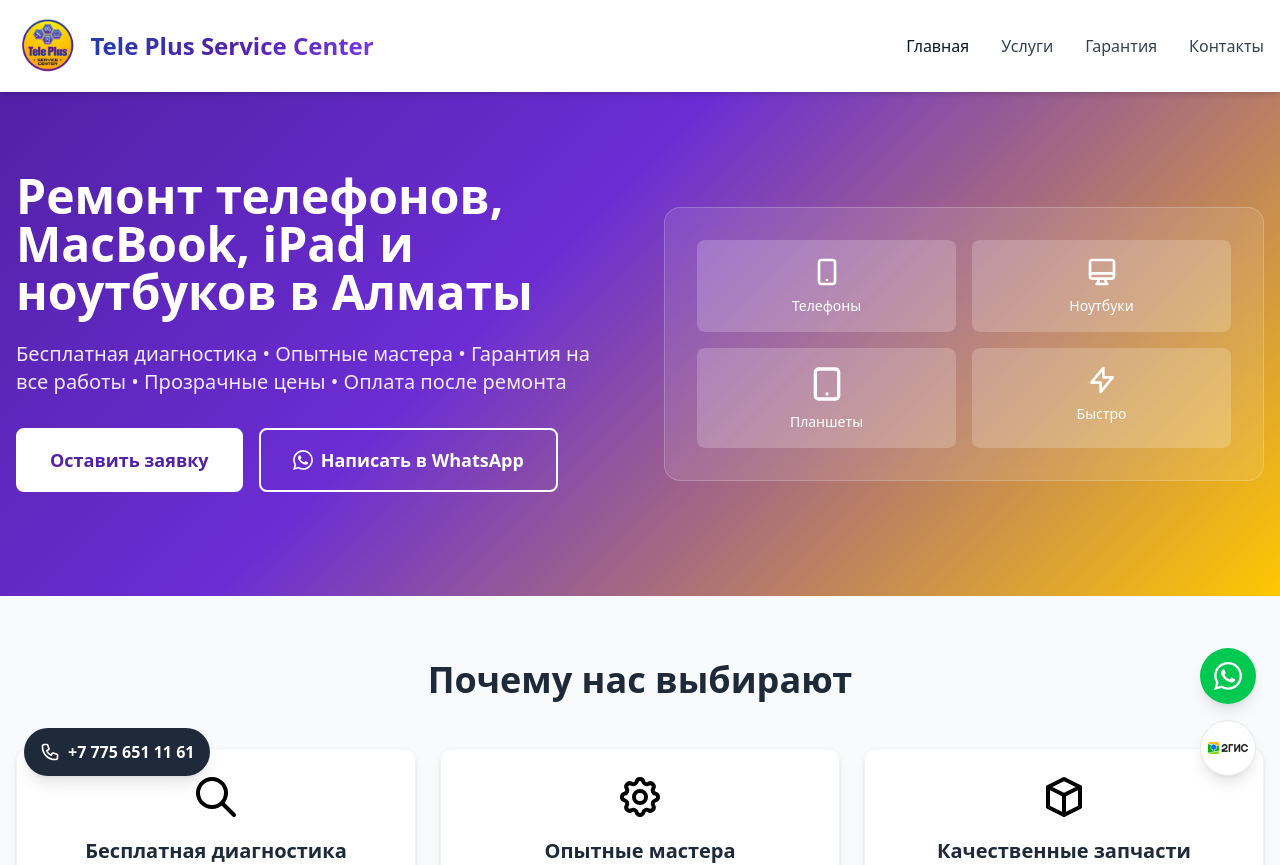
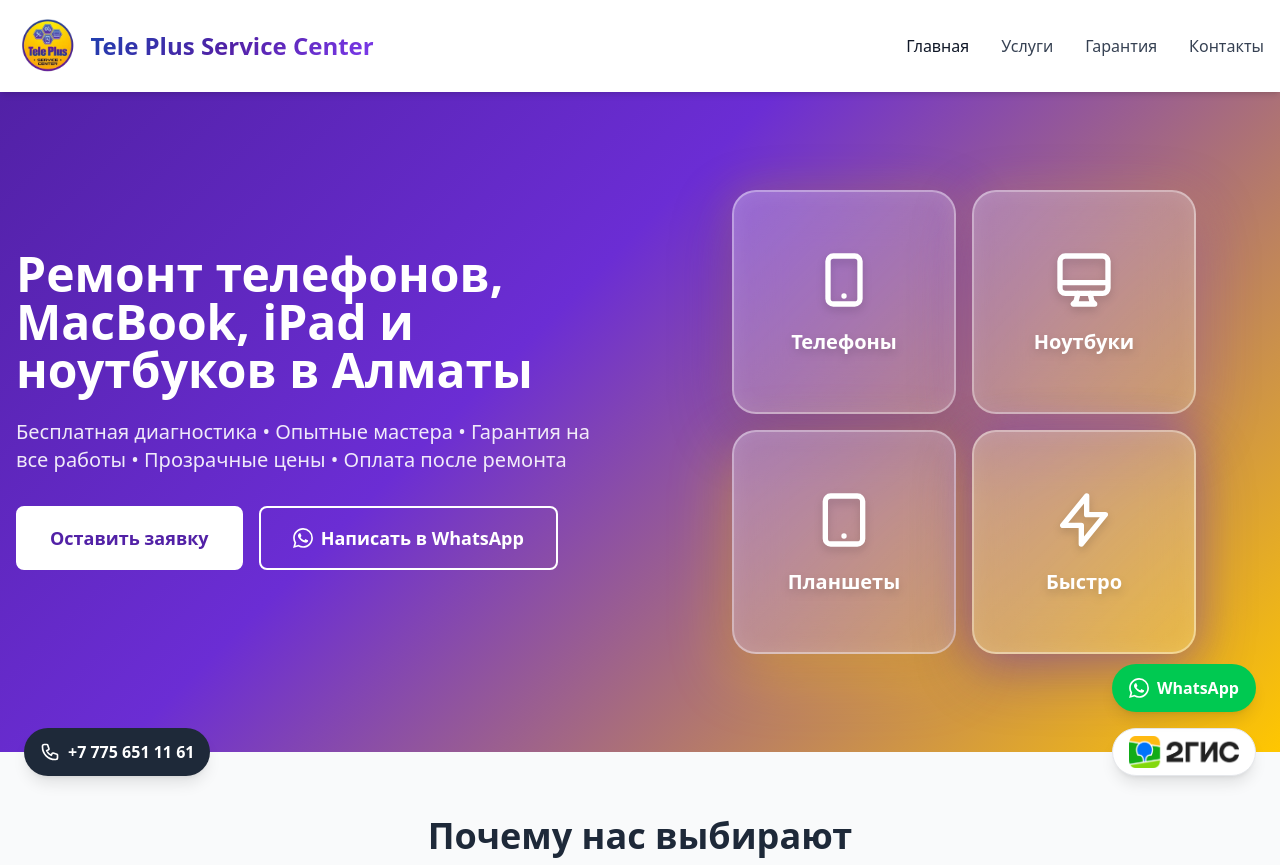
Before and after one commit to nurdsaga16/tele-plus-service, a Vue app: page / in a window 1280 px wide. Shown: the top 865 px of the page. Built offline with nearby package versions, Linux system fonts and the light colour scheme.

Commit message:
Improve hero section cards: reduce size, remove overlap, enhance animations

```diff
--- a/src/components/layout/FloatingActions.vue
+++ b/src/components/layout/FloatingActions.vue
@@ -20,12 +20,13 @@
     <div class="floating-wa-btn-wrapper relative">
       <button
         @click="showWaPopup = !showWaPopup"
-        class="floating-wa-btn-link w-12 h-12 md:w-14 md:h-14 bg-green-500 rounded-full flex items-center justify-center shadow-lg text-white"
+        class="floating-wa-btn-link w-12 h-12 md:w-32 lg:w-36 bg-green-500 rounded-full flex items-center justify-center gap-2 md:px-4 md:py-3 shadow-lg text-white font-semibold"
         aria-label="Написать в WhatsApp"
       >
-        <svg class="w-6 h-6 md:w-7 md:h-7" fill="currentColor" viewBox="0 0 24 24">
+        <svg class="w-6 h-6 md:w-5 md:h-5 flex-shrink-0" fill="currentColor" viewBox="0 0 24 24">
           <path d="M17.472 14.382c-.297-.149-1.758-.867-2.03-.967-.273-.099-.471-.148-.67.15-.197.297-.767.966-.94 1.164-.173.199-.347.223-.644.075-.297-.15-1.255-.463-2.39-1.475-.883-.788-1.48-1.761-1.653-2.059-.173-.297-.018-.458.13-.606.134-.133.298-.347.446-.52.149-.174.198-.298.298-.497.099-.198.05-.371-.025-.52-.075-.149-.669-1.612-.916-2.207-.242-.579-.487-.5-.669-.51-.173-.008-.371-.01-.57-.01-.198 0-.52.074-.792.372-.272.297-1.04 1.016-1.04 2.479 0 1.462 1.065 2.875 1.213 3.074.149.198 2.096 3.2 5.077 4.487.709.306 1.262.489 1.694.625.712.227 1.36.195 1.871.118.571-.085 1.758-.719 2.006-1.413.248-.694.248-1.289.173-1.413-.074-.124-.272-.198-.57-.347m-5.421 7.403h-.004a9.87 9.87 0 01-5.031-1.378l-.361-.214-3.741.982.998-3.648-.235-.374a9.86 9.86 0 01-1.51-5.26c.001-5.45 4.436-9.884 9.888-9.884 2.64 0 5.122 1.03 6.988 2.898a9.825 9.825 0 012.893 6.994c-.003 5.45-4.437 9.884-9.885 9.884m8.413-18.297A11.815 11.815 0 0012.05 0C5.495 0 .16 5.335.157 11.892c0 2.096.547 4.142 1.588 5.945L.057 24l6.305-1.654a11.882 11.882 0 005.683 1.448h.005c6.554 0 11.89-5.335 11.893-11.893a11.821 11.821 0 00-3.48-8.413Z"/>
         </svg>
+        <span class="hidden md:inline">WhatsApp</span>
       </button>
 
       <!-- WhatsApp Popup -->
@@ -68,13 +69,13 @@
 
     <!-- 2GIS Button -->
     <a
-      href="https://2gis.kz/almaty/search/Tele%20Plus%20Service"
+      href="https://2gis.kz/almaty/firm/70000001056369482"
       target="_blank"
       rel="noopener noreferrer"
-      class="w-12 h-12 md:w-14 md:h-14 bg-white rounded-full flex items-center justify-center shadow-lg border border-gray-200"
+      class="w-12 h-12 md:w-32 lg:w-36 bg-white rounded-full flex items-center justify-center md:px-4 md:py-3 shadow-lg border border-gray-200"
       aria-label="Открыть в 2GIS"
     >
-      <img :src="gisLogo" alt="2GIS" class="w-8 h-8 md:w-10 md:h-10 object-contain" />
+      <img :src="gisLogo" alt="2GIS" class="w-8 h-8 md:w-auto md:h-auto object-contain" />
     </a>
   </div>
 
--- a/src/views/HomeView.vue
+++ b/src/views/HomeView.vue
@@ -32,32 +32,74 @@
               </BaseButton>
             </div>
           </div>
-          <div class="hidden lg:block">
-            <div class="bg-white/10 backdrop-blur-sm rounded-2xl p-8 border border-white/20">
-              <div class="grid grid-cols-2 gap-4">
-                <div class="bg-white/20 rounded-lg p-4 text-center">
-                  <svg class="w-8 h-8 mx-auto mb-2 text-white" fill="none" stroke="currentColor" viewBox="0 0 24 24">
+          <div class="hidden lg:flex items-center justify-center relative h-[500px]">
+            <!-- Animated Cards Container -->
+            <div class="relative w-full h-full flex items-center justify-center">
+              <!-- Card 1: Телефоны -->
+              <div
+                ref="card1"
+                class="absolute w-56 h-56 rounded-3xl flex flex-col items-center justify-center"
+                :style="card1Style"
+                @mouseenter="handleMouseEnter(0)"
+                @mouseleave="handleMouseLeave(0)"
+                @mousemove="handleMouseMove($event, 0)"
+              >
+                <div class="backdrop-blur-xl rounded-3xl p-8 w-full h-full flex flex-col items-center justify-center border-2 border-white/40 shadow-2xl card-glow-1">
+                  <svg class="w-16 h-16 mb-4 text-white drop-shadow-lg" fill="none" stroke="currentColor" viewBox="0 0 24 24">
                     <path stroke-linecap="round" stroke-linejoin="round" stroke-width="2" d="M12 18h.01M8 21h8a2 2 0 002-2V5a2 2 0 00-2-2H8a2 2 0 00-2 2v14a2 2 0 002 2z"/>
                   </svg>
-                  <div class="text-sm text-white">Телефоны</div>
+                  <div class="text-xl font-bold text-white drop-shadow-lg">Телефоны</div>
                 </div>
-                <div class="bg-white/20 rounded-lg p-4 text-center">
-                  <svg class="w-8 h-8 mx-auto mb-2 text-white" fill="none" stroke="currentColor" viewBox="0 0 24 24">
+              </div>
+
+              <!-- Card 2: Ноутбуки -->
+              <div
+                ref="card2"
+                class="absolute w-56 h-56 rounded-3xl flex flex-col items-center justify-center z-10"
+                :style="card2Style"
+                @mouseenter="handleMouseEnter(1)"
+                @mouseleave="handleMouseLeave(1)"
+                @mousemove="handleMouseMove($event, 1)"
+              >
+                <div class="backdrop-blur-xl rounded-3xl p-8 w-full h-full flex flex-col items-center justify-center border-2 border-white/40 shadow-2xl card-glow-2">
+                  <svg class="w-16 h-16 mb-4 text-white drop-shadow-lg" fill="none" stroke="currentColor" viewBox="0 0 24 24">
                     <path stroke-linecap="round" stroke-linejoin="round" stroke-width="2" d="M9.75 17L9 20l-1 1h8l-1-1-.75-3M3 13h18M5 17h14a2 2 0 002-2V5a2 2 0 00-2-2H5a2 2 0 00-2 2v10a2 2 0 002 2z"/>
                   </svg>
-                  <div class="text-sm text-white">Ноутбуки</div>
+                  <div class="text-xl font-bold text-white drop-shadow-lg">Ноутбуки</div>
                 </div>
-                <div class="bg-white/20 rounded-lg p-4 text-center">
-                  <svg class="w-10 h-10 mx-auto mb-2 text-white" fill="none" stroke="currentColor" viewBox="0 0 24 24">
+              </div>
+
+              <!-- Card 3: Планшеты -->
+              <div
+                ref="card3"
+                class="absolute w-56 h-56 rounded-3xl flex flex-col items-center justify-center z-20"
+                :style="card3Style"
+                @mouseenter="handleMouseEnter(2)"
+                @mouseleave="handleMouseLeave(2)"
+                @mousemove="handleMouseMove($event, 2)"
+              >
+                <div class="backdrop-blur-xl rounded-3xl p-8 w-full h-full flex flex-col items-center justify-center border-2 border-white/40 shadow-2xl card-glow-3">
+                  <svg class="w-16 h-16 mb-4 text-white drop-shadow-lg" fill="none" stroke="currentColor" viewBox="0 0 24 24">
                     <path stroke-linecap="round" stroke-linejoin="round" stroke-width="2" d="M12 18h.01M7 21h10a2 2 0 002-2V5a2 2 0 00-2-2H7a2 2 0 00-2 2v14a2 2 0 002 2z"/>
                   </svg>
-                  <div class="text-sm text-white">Планшеты</div>
+                  <div class="text-xl font-bold text-white drop-shadow-lg">Планшеты</div>
                 </div>
-                <div class="bg-white/20 rounded-lg p-4 text-center">
-                  <svg class="w-8 h-8 mx-auto mb-2 text-white" fill="none" stroke="currentColor" viewBox="0 0 24 24">
+              </div>
+
+              <!-- Card 4: Быстро -->
+              <div
+                ref="card4"
+                class="absolute w-56 h-56 rounded-3xl flex flex-col items-center justify-center z-30"
+                :style="card4Style"
+                @mouseenter="handleMouseEnter(3)"
+                @mouseleave="handleMouseLeave(3)"
+                @mousemove="handleMouseMove($event, 3)"
+              >
+                <div class="backdrop-blur-xl rounded-3xl p-8 w-full h-full flex flex-col items-center justify-center border-2 border-white/40 shadow-2xl card-glow-4">
+                  <svg class="w-16 h-16 mb-4 text-white drop-shadow-lg" fill="none" stroke="currentColor" viewBox="0 0 24 24">
                     <path stroke-linecap="round" stroke-linejoin="round" stroke-width="2" d="M13 10V3L4 14h7v7l9-11h-7z"/>
                   </svg>
-                  <div class="text-sm text-white">Быстро</div>
+                  <div class="text-xl font-bold text-white drop-shadow-lg">Быстро</div>
                 </div>
               </div>
             </div>
@@ -221,9 +263,113 @@
 </template>
 
 <script setup>
-import { ref } from 'vue'
+import { ref, computed, onMounted } from 'vue'
 import BaseButton from '@/components/BaseButton.vue'
 import BaseCard from '@/components/BaseCard.vue'
+
+// Refs for cards
+const card1 = ref(null)
+const card2 = ref(null)
+const card3 = ref(null)
+const card4 = ref(null)
+
+// Card rotation states
+const cardRotations = ref([
+  { rotateX: 0, rotateY: 0, isHovered: false },
+  { rotateX: 0, rotateY: 0, isHovered: false },
+  { rotateX: 0, rotateY: 0, isHovered: false },
+  { rotateX: 0, rotateY: 0, isHovered: false }
+])
+
+// Animation delay for staggered entrance
+const animationDelays = [0, 0.1, 0.2, 0.3]
+
+// Handle mouse enter
+const handleMouseEnter = (index) => {
+  cardRotations.value[index].isHovered = true
+}
+
+// Handle mouse leave
+const handleMouseLeave = (index) => {
+  cardRotations.value[index].isHovered = false
+  cardRotations.value[index].rotateX = 0
+  cardRotations.value[index].rotateY = 0
+}
+
+// Handle mouse move for 3D tilt effect
+const handleMouseMove = (event, index) => {
+  if (!cardRotations.value[index].isHovered) return
+
+  const card = event.currentTarget
+  const rect = card.getBoundingClientRect()
+  const centerX = rect.left + rect.width / 2
+  const centerY = rect.top + rect.height / 2
+
+  const mouseX = event.clientX - centerX
+  const mouseY = event.clientY - centerY
+
+  // Calculate rotation (max 20 degrees for more powerful effect)
+  const maxRotation = 20
+  const rotateY = (mouseX / rect.width) * maxRotation
+  const rotateX = -(mouseY / rect.height) * maxRotation
+
+  cardRotations.value[index].rotateY = rotateY
+  cardRotations.value[index].rotateX = rotateX
+}
+
+// Card positions - grid layout without overlap
+// Card size: w-56 h-56 = 224px, spacing: 120px from center = 16px gap between cards
+const cardPositions = [
+  { x: -120, y: -120 },  // Card 1: top-left
+  { x: 120, y: -120 },    // Card 2: top-right
+  { x: -120, y: 120 },    // Card 3: bottom-left
+  { x: 120, y: 120 }      // Card 4: bottom-right
+]
+
+// Computed styles for each card with 3D transforms
+const card1Style = computed(() => {
+  const rotation = cardRotations.value[0]
+  const pos = cardPositions[0]
+  const scale = rotation.isHovered ? 1.08 : 1
+  return {
+    transform: `translate(${pos.x}px, ${pos.y}px) perspective(1200px) rotateX(${rotation.rotateX}deg) rotateY(${rotation.rotateY}deg) scale(${scale})`,
+    transition: rotation.isHovered ? 'transform 0.15s cubic-bezier(0.4, 0, 0.2, 1)' : 'transform 0.6s cubic-bezier(0.4, 0, 0.2, 1)',
+    animation: `fadeInUpScale 1s cubic-bezier(0.4, 0, 0.2, 1) ${animationDelays[0]}s forwards`
+  }
+})
+
+const card2Style = computed(() => {
+  const rotation = cardRotations.value[1]
+  const pos = cardPositions[1]
+  const scale = rotation.isHovered ? 1.08 : 1
+  return {
+    transform: `translate(${pos.x}px, ${pos.y}px) perspective(1200px) rotateX(${rotation.rotateX}deg) rotateY(${rotation.rotateY}deg) scale(${scale})`,
+    transition: rotation.isHovered ? 'transform 0.15s cubic-bezier(0.4, 0, 0.2, 1)' : 'transform 0.6s cubic-bezier(0.4, 0, 0.2, 1)',
+    animation: `fadeInUpScale 1s cubic-bezier(0.4, 0, 0.2, 1) ${animationDelays[1]}s forwards`
+  }
+})
+
+const card3Style = computed(() => {
+  const rotation = cardRotations.value[2]
+  const pos = cardPositions[2]
+  const scale = rotation.isHovered ? 1.08 : 1
+  return {
+    transform: `translate(${pos.x}px, ${pos.y}px) perspective(1200px) rotateX(${rotation.rotateX}deg) rotateY(${rotation.rotateY}deg) scale(${scale})`,
+    transition: rotation.isHovered ? 'transform 0.15s cubic-bezier(0.4, 0, 0.2, 1)' : 'transform 0.6s cubic-bezier(0.4, 0, 0.2, 1)',
+    animation: `fadeInUpScale 1s cubic-bezier(0.4, 0, 0.2, 1) ${animationDelays[2]}s forwards`
+  }
+})
+
+const card4Style = computed(() => {
+  const rotation = cardRotations.value[3]
+  const pos = cardPositions[3]
+  const scale = rotation.isHovered ? 1.08 : 1
+  return {
+    transform: `translate(${pos.x}px, ${pos.y}px) perspective(1200px) rotateX(${rotation.rotateX}deg) rotateY(${rotation.rotateY}deg) scale(${scale})`,
+    transition: rotation.isHovered ? 'transform 0.15s cubic-bezier(0.4, 0, 0.2, 1)' : 'transform 0.6s cubic-bezier(0.4, 0, 0.2, 1)',
+    animation: `fadeInUpScale 1s cubic-bezier(0.4, 0, 0.2, 1) ${animationDelays[3]}s forwards`
+  }
+})
 
 const features = ref([
   {
@@ -344,3 +490,52 @@ const reviews = ref([
   }
 ])
 </script>
+
+<style scoped>
+@keyframes fadeInUpScale {
+  from {
+    opacity: 0;
+    transform: translateY(50px) scale(0.7) rotateY(-10deg);
+  }
+  to {
+    opacity: 1;
+    transform: translateY(0) scale(1) rotateY(0deg);
+  }
+}
+
+.card-glow-1 {
+  background: linear-gradient(135deg, rgba(255, 255, 255, 0.25) 0%, rgba(255, 255, 255, 0.15) 100%);
+  box-shadow: 0 20px 60px rgba(82, 33, 166, 0.4), 0 0 40px rgba(255, 199, 0, 0.2), inset 0 0 20px rgba(255, 255, 255, 0.1);
+}
+
+.card-glow-1:hover {
+  box-shadow: 0 25px 80px rgba(82, 33, 166, 0.6), 0 0 60px rgba(255, 199, 0, 0.4), inset 0 0 30px rgba(255, 255, 255, 0.2);
+}
+
+.card-glow-2 {
+  background: linear-gradient(135deg, rgba(255, 255, 255, 0.25) 0%, rgba(255, 255, 255, 0.15) 100%);
+  box-shadow: 0 20px 60px rgba(107, 45, 212, 0.4), 0 0 40px rgba(255, 199, 0, 0.2), inset 0 0 20px rgba(255, 255, 255, 0.1);
+}
+
+.card-glow-2:hover {
+  box-shadow: 0 25px 80px rgba(107, 45, 212, 0.6), 0 0 60px rgba(255, 199, 0, 0.4), inset 0 0 30px rgba(255, 255, 255, 0.2);
+}
+
+.card-glow-3 {
+  background: linear-gradient(135deg, rgba(255, 255, 255, 0.25) 0%, rgba(255, 255, 255, 0.15) 100%);
+  box-shadow: 0 20px 60px rgba(255, 199, 0, 0.4), 0 0 40px rgba(82, 33, 166, 0.2), inset 0 0 20px rgba(255, 255, 255, 0.1);
+}
+
+.card-glow-3:hover {
+  box-shadow: 0 25px 80px rgba(255, 199, 0, 0.6), 0 0 60px rgba(82, 33, 166, 0.4), inset 0 0 30px rgba(255, 255, 255, 0.2);
+}
+
+.card-glow-4 {
+  background: linear-gradient(135deg, rgba(255, 255, 255, 0.25) 0%, rgba(255, 255, 255, 0.15) 100%);
+  box-shadow: 0 20px 60px rgba(82, 33, 166, 0.3), 0 0 40px rgba(107, 45, 212, 0.3), inset 0 0 20px rgba(255, 255, 255, 0.1);
+}
+
+.card-glow-4:hover {
+  box-shadow: 0 25px 80px rgba(82, 33, 166, 0.5), 0 0 60px rgba(107, 45, 212, 0.5), inset 0 0 30px rgba(255, 255, 255, 0.2);
+}
+</style>
```
Also changed, not shown: src/assets/images/apple-hero-section.jpg (added).
